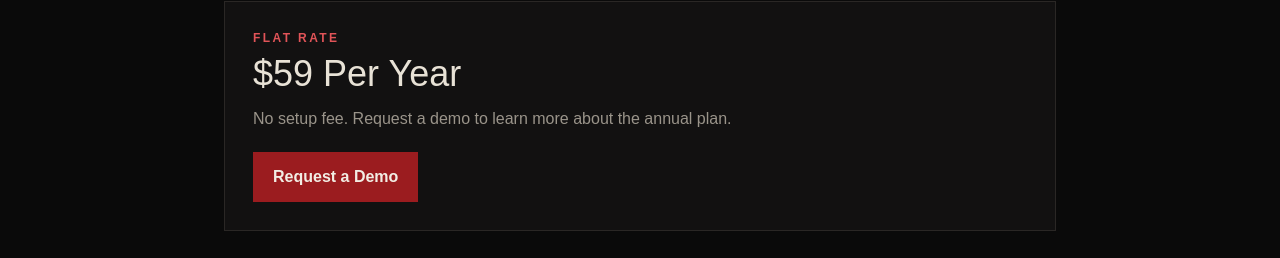
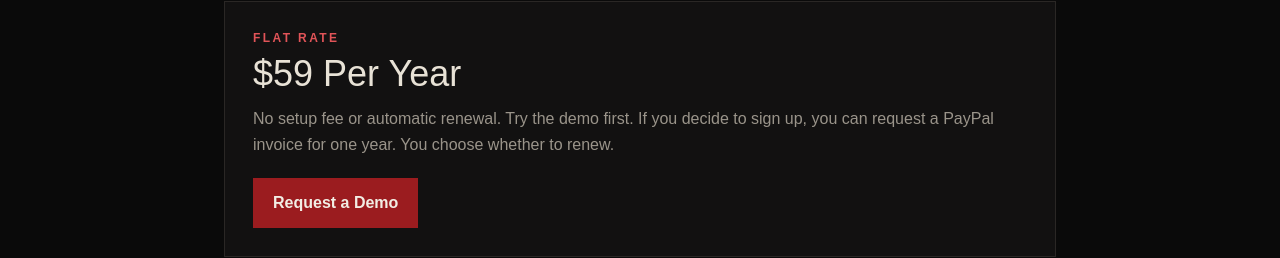
Before and after one commit to natebearsley-cmd/trauma-custom-clothing-, a Next.js app: page /quietwork in a window 1280 px wide. Shown: the part 489-747 px from the top of the page. Built offline with nearby package versions, Linux system fonts and the light colour scheme; no server answers; a web font is replaced by a local one.

Commit message:
Clarify QuietWork’s optional annual renewal

```diff
--- a/app/quietwork/page.tsx
+++ b/app/quietwork/page.tsx
@@ -13,7 +13,7 @@ export default function QuietWorkPage() {
     <section className="border border-border bg-card p-5 sm:p-7">
       <p className="eyebrow">Flat Rate</p>
       <h2 className="mt-2 font-display text-4xl">$59 Per Year</h2>
-      <p className="mt-3 text-muted-foreground">No setup fee. Request a demo to learn more about the annual plan.</p>
+      <p className="mt-3 text-muted-foreground">No setup fee or automatic renewal. Try the demo first. If you decide to sign up, you can request a PayPal invoice for one year. You choose whether to renew.</p>
       <a className="mt-5 inline-flex min-h-12 items-center bg-primary px-5 py-3 font-semibold text-primary-foreground hover:bg-accent" href={quietworkEmail}>Request a Demo</a>
     </section>
   </StoreInfo>
```
